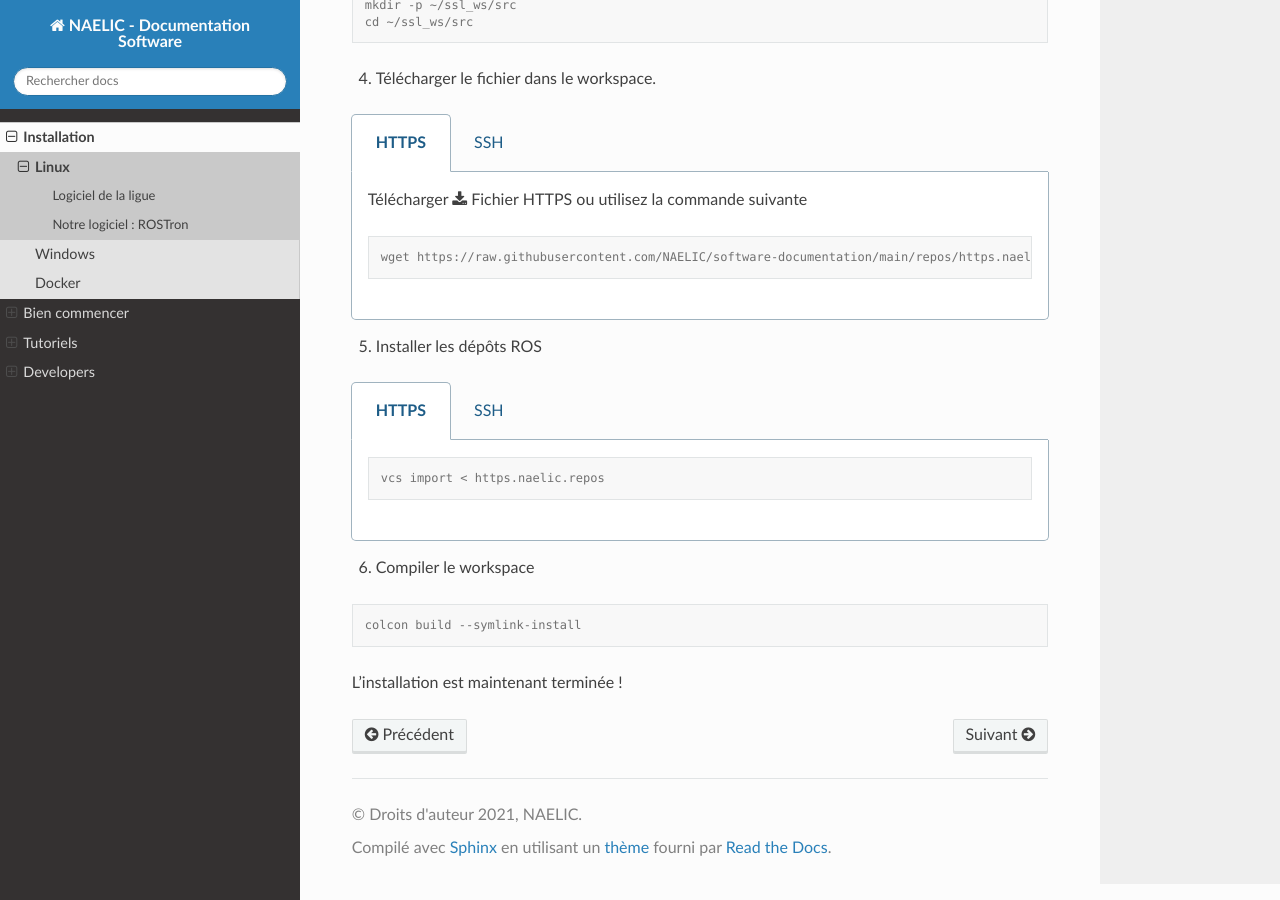
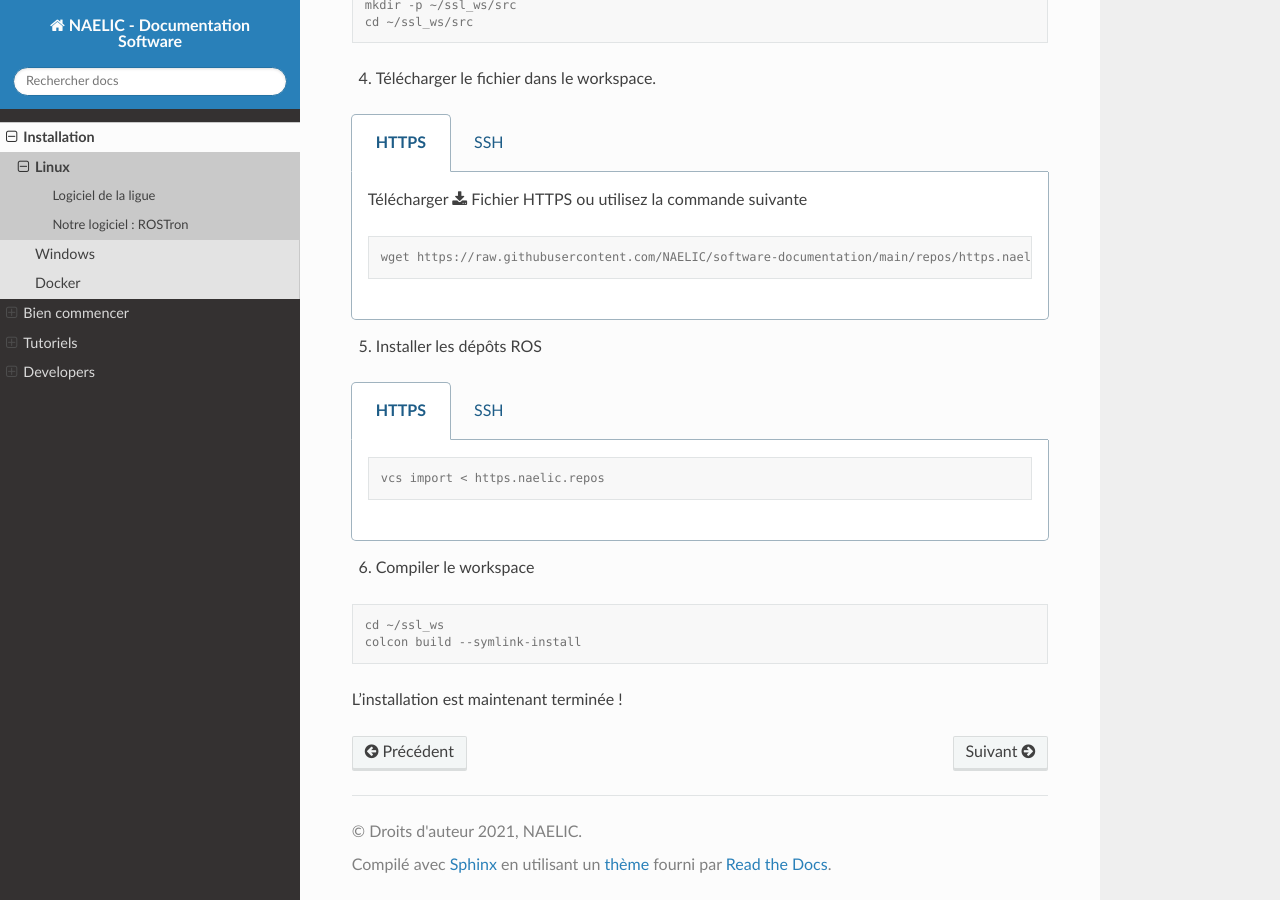
Before and after one commit to NAELIC/software-documentation, a Sphinx documentation site: the page built from source/install/linux.rst, in a window 1280 px wide and 900 px high, scrolled down 1405 px. Built offline with Sphinx 7.4.7 and the Read the Docs theme 2.0.0, drawn with Linux system fonts in a browser that asks for light colours.

Commit message:
Update linux.rst

```diff
--- a/source/install/linux.rst
+++ b/source/install/linux.rst
@@ -108,6 +108,7 @@ Notre logiciel : ROSTron
 
 .. code-block:: console
 
+    cd ~/ssl_ws
     colcon build --symlink-install
 
 L'installation est maintenant terminée !
```
